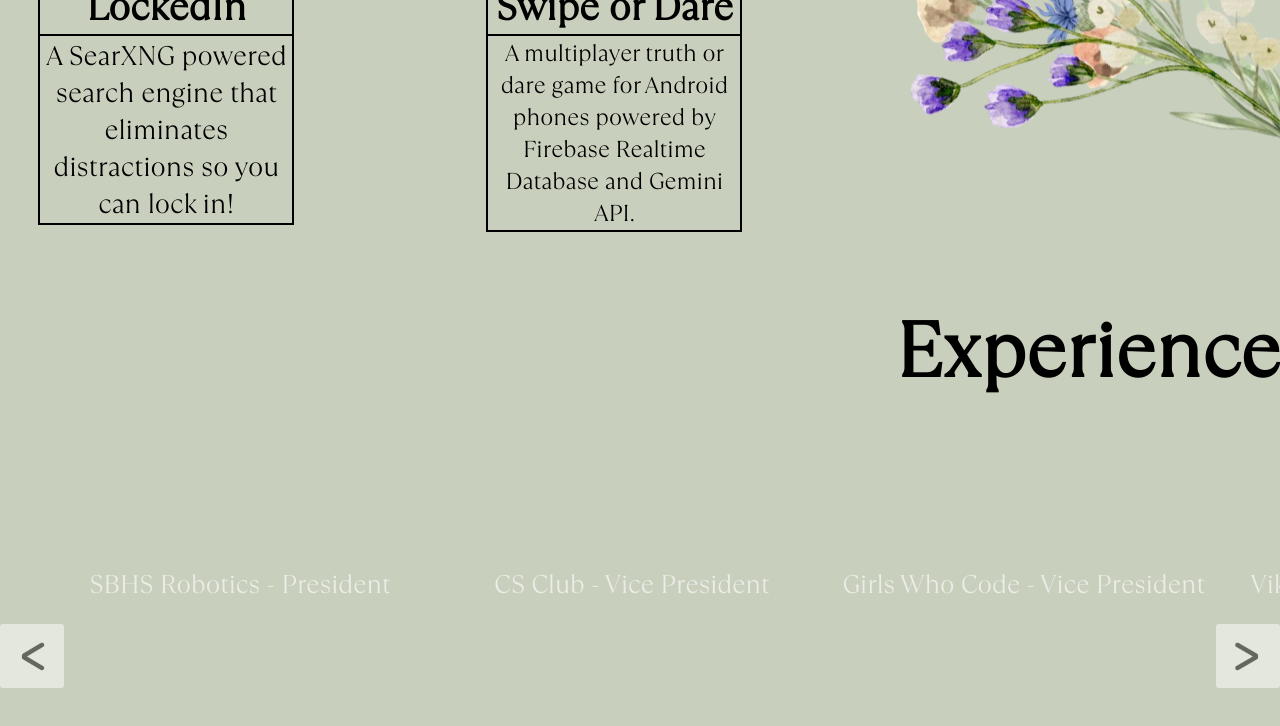
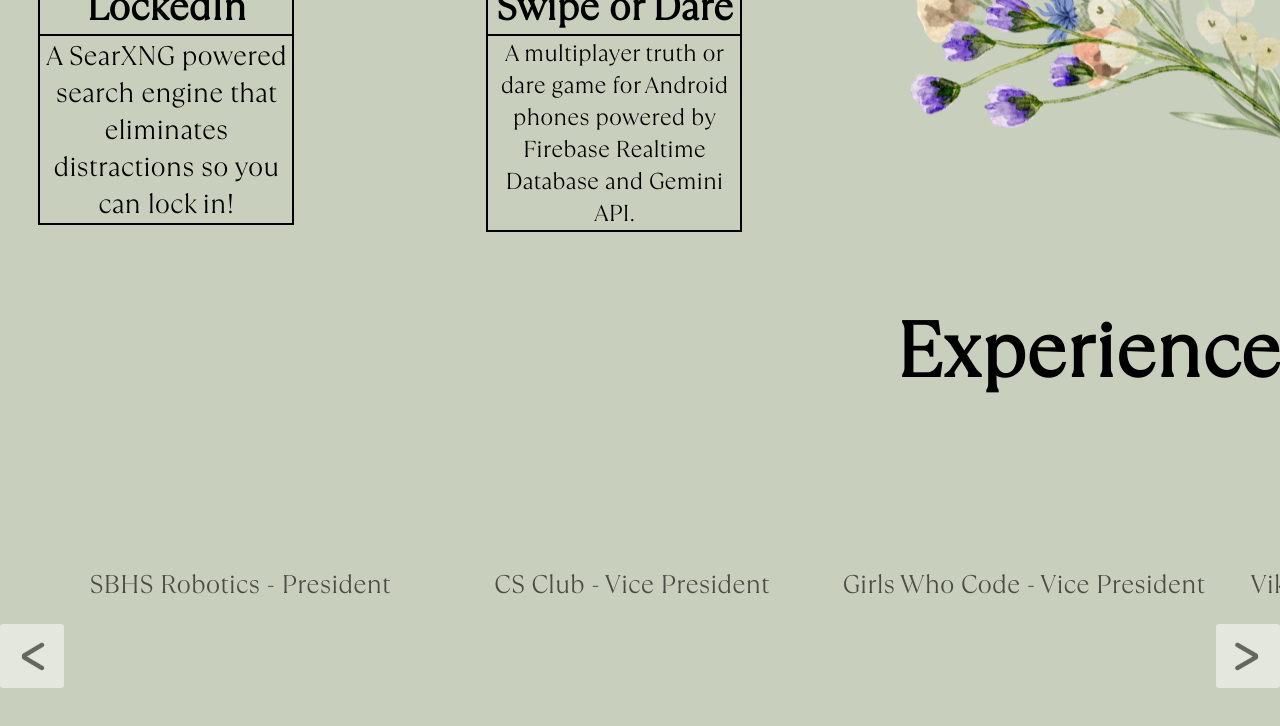
Before and after one commit to anikat2/anikaportfolio, a React (Create React App) app: page / in a window 1280 px wide. Shown: the part 1782-2508 px from the top of the page. Built offline with nearby package versions, Linux system fonts and the light colour scheme.

Commit message:
changed text color in experience

```diff
--- a/src/index.css
+++ b/src/index.css
@@ -677,7 +677,7 @@ main {
   display: flex;
   justify-content: center;
   align-items: center;
-  color: rgba(255, 255, 255, 0.63);
+  color: rgba(0, 0, 0, 0.63);
   scroll-snap-align: center;
   font-size: 2vw;
 }
```
